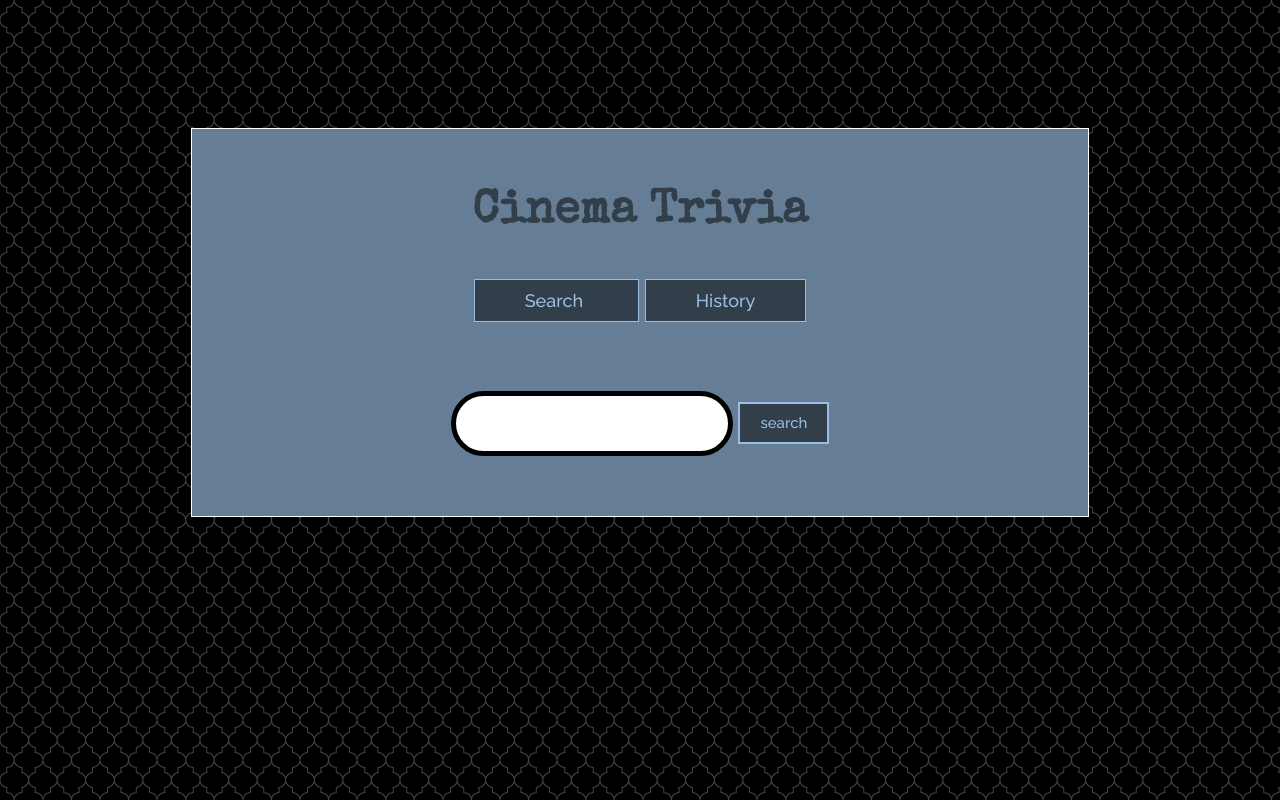
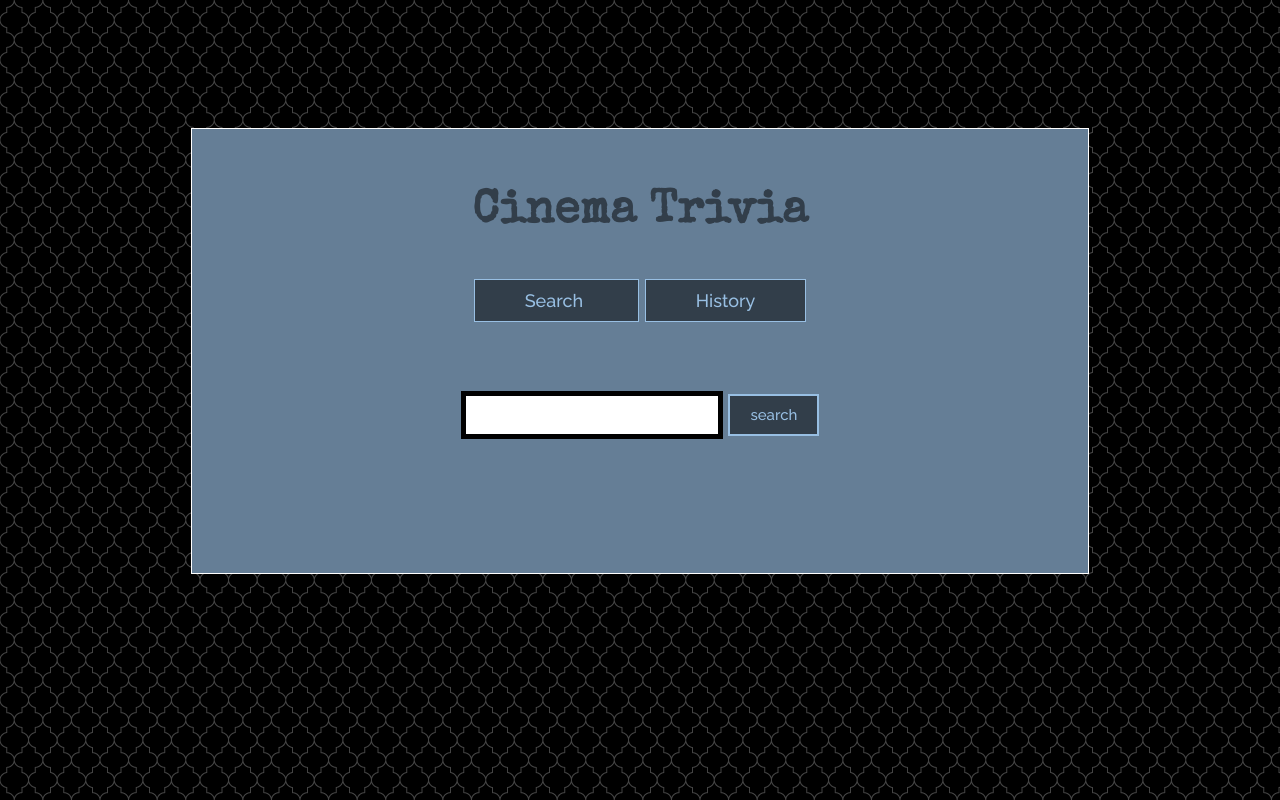
Before and after one commit to paaaarv/cinematrivia, a React (Create React App) app: page /search in a window 1280 px wide. Built offline with nearby package versions, Linux system fonts and the light colour scheme; a web font is replaced by a local one.

Commit message:
added styling to single movie component

```diff
--- a/src/components/Image.js
+++ b/src/components/Image.js
@@ -5,8 +5,7 @@ export default function Image(props){
     const img = props.image
 
     return(
-        <div className="movieImage">
-            <img src={img}/>
-        </div>
+        <img src={img}/>
+
     )
 }
--- a/src/index.css
+++ b/src/index.css
@@ -23,6 +23,8 @@ code {
 .app{
     background-color:#657E96;
     padding: 30px;
+    min-height: 30vw;
+
 }
 
 .heading{
@@ -61,12 +63,14 @@ input[type="text"]{
     border:none;
     padding-right: 20px;
     border: 5px solid black;
-    border-radius: 50px;
-    padding: 20px;
+    padding: 10px;
     width: 30%;
     margin: auto;
+    font-size: 16px;
 }
-
+input:focus{
+    border: 5px solid #98BFE3;
+}
 button{
     font-family: 'Raleway', sans-serif;
     font-size: 15px;
@@ -77,12 +81,12 @@ button{
     margin-left: 5px;
 }
 .movieImage{
-    margin-top: 50px;
     object-fit: cover;
-    width: 200px;
+    width: 100px;
    height: auto;
     border: 4px solid black;
-    margin-left: 30%;
+    margin: 100px auto;
+    display: flex;
 }
 
 .movieContainer{
@@ -92,12 +96,13 @@ button{
 
 }
 .movie{
-    text-align: center;
+    width: 30%;
 }
 
 .singleMovie{
-    width: 50%;
+    width: 80%;
     margin: auto;
+    margin-top: 50px;
     text-align: center;
 }
 
@@ -112,6 +117,7 @@ p{
     font-family: 'Bebas Neue', cursive;
     font-size: 3vw;
     text-align: center;
+    display:inline;
 }
 .trivia{
     font-family: 'Open Sans Condensed', sans-serif;
```
